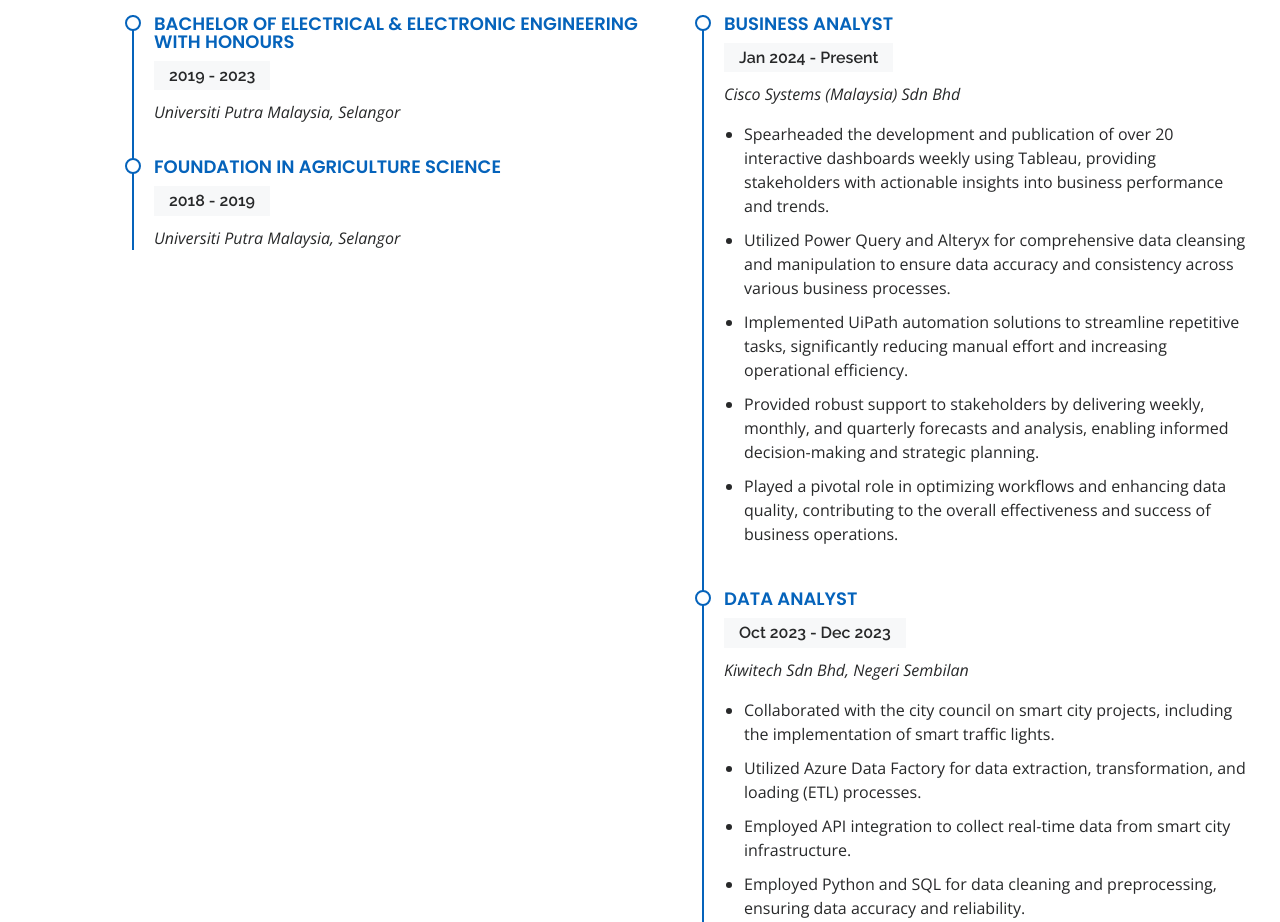
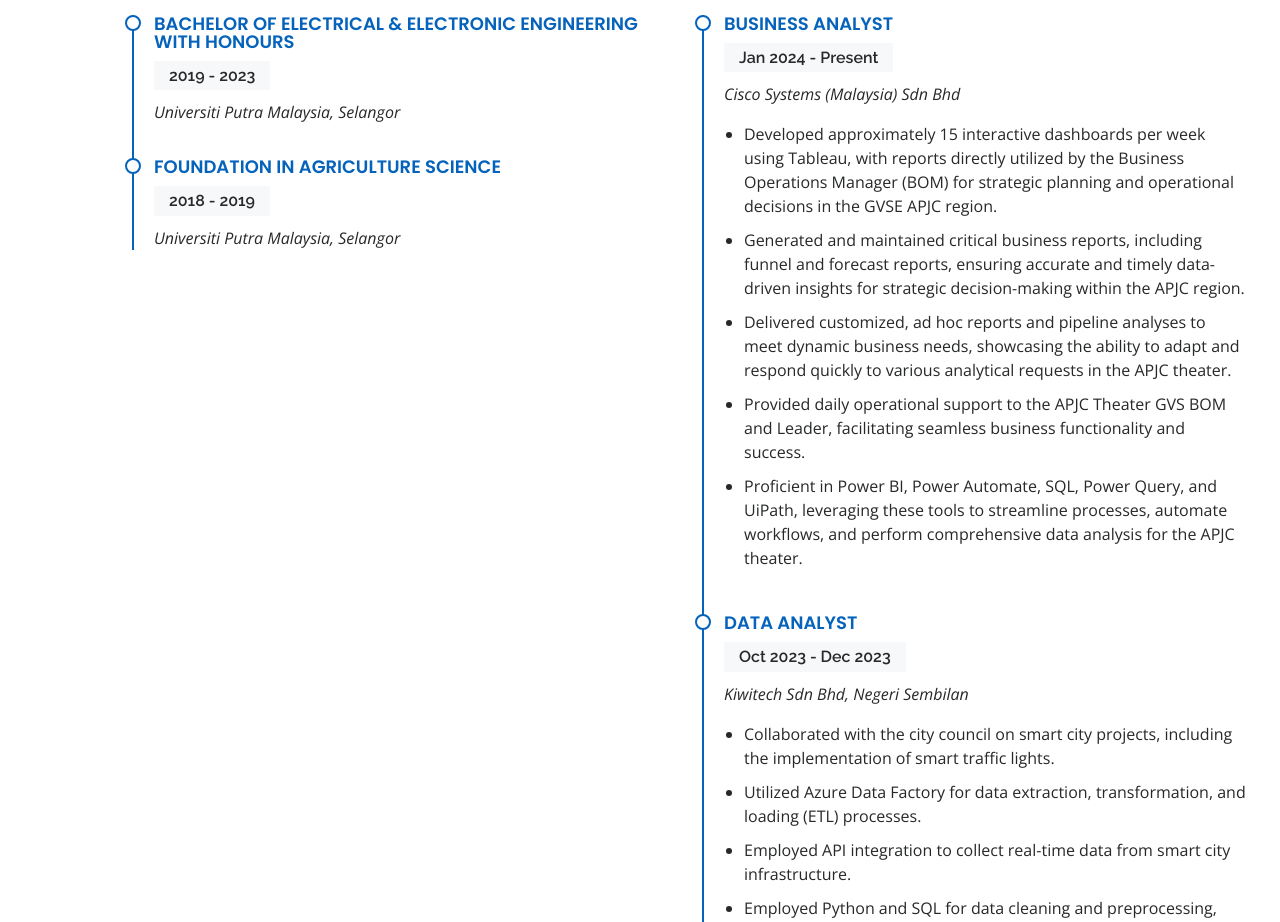
Before and after one commit to afnananderil/afnananderil.github.io, a plain HTML site: page index.html in a window 1280 px wide. Shown: the part 4516-5438 px from the top of the page. Drawn offline with nearby package versions, Linux system fonts and the light colour scheme.

Commit message:
Update index.html

```diff
--- a/index.html
+++ b/index.html
@@ -533,11 +533,11 @@
               <h5>Jan 2024 - Present</h5>
               <p><em>Cisco Systems (Malaysia) Sdn Bhd </em></p>
               <ul>
-                <li> Spearheaded the development and publication of over 20 interactive dashboards weekly using Tableau, providing stakeholders with actionable insights into business performance and trends.</li>
-                 <li> Utilized Power Query and Alteryx for comprehensive data cleansing and manipulation to ensure data accuracy and consistency across various business processes.</li>
-                 <li> Implemented UiPath automation solutions to streamline repetitive tasks, significantly reducing manual effort and increasing operational efficiency.</li>
-                 <li> Provided robust support to stakeholders by delivering weekly, monthly, and quarterly forecasts and analysis, enabling informed decision-making and strategic planning.</li>
-                 <li> Played a pivotal role in optimizing workflows and enhancing data quality, contributing to the overall effectiveness and success of business operations.</li>
+                <li> Developed approximately 15 interactive dashboards per week using Tableau, with reports directly utilized by the Business Operations Manager (BOM) for strategic planning and operational decisions in the GVSE APJC region.</li>
+                 <li> Generated and maintained critical business reports, including funnel and forecast reports, ensuring accurate and timely data-driven insights for strategic decision-making within the APJC region.</li>
+                 <li> Delivered customized, ad hoc reports and pipeline analyses to meet dynamic business needs, showcasing the ability to adapt and respond quickly to various analytical requests in the APJC theater.</li>
+                 <li> Provided daily operational support to the APJC Theater GVS BOM and Leader, facilitating seamless business functionality and success.</li>
+                 <li> Proficient in Power BI, Power Automate, SQL, Power Query, and UiPath, leveraging these tools to streamline processes, automate workflows, and perform comprehensive data analysis for the APJC theater.</li>
 
               </ul>
             </div>
```
